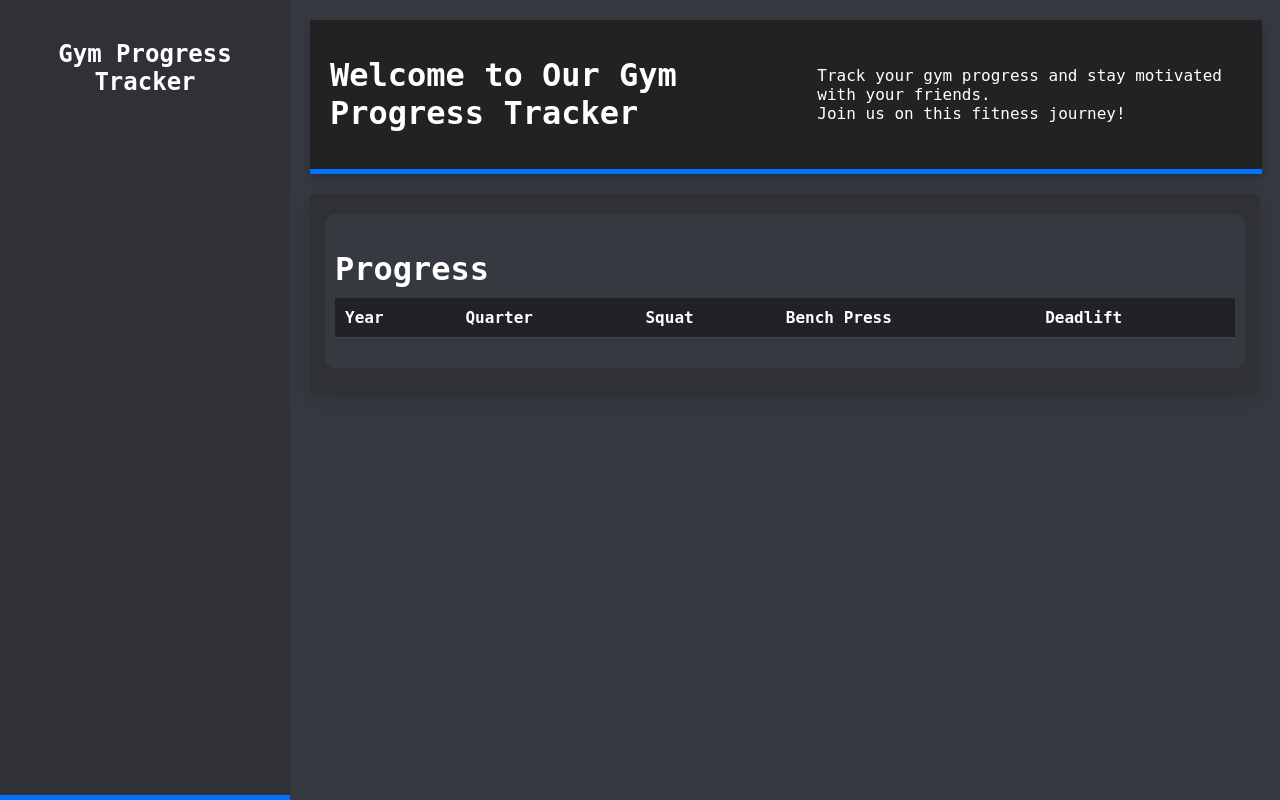
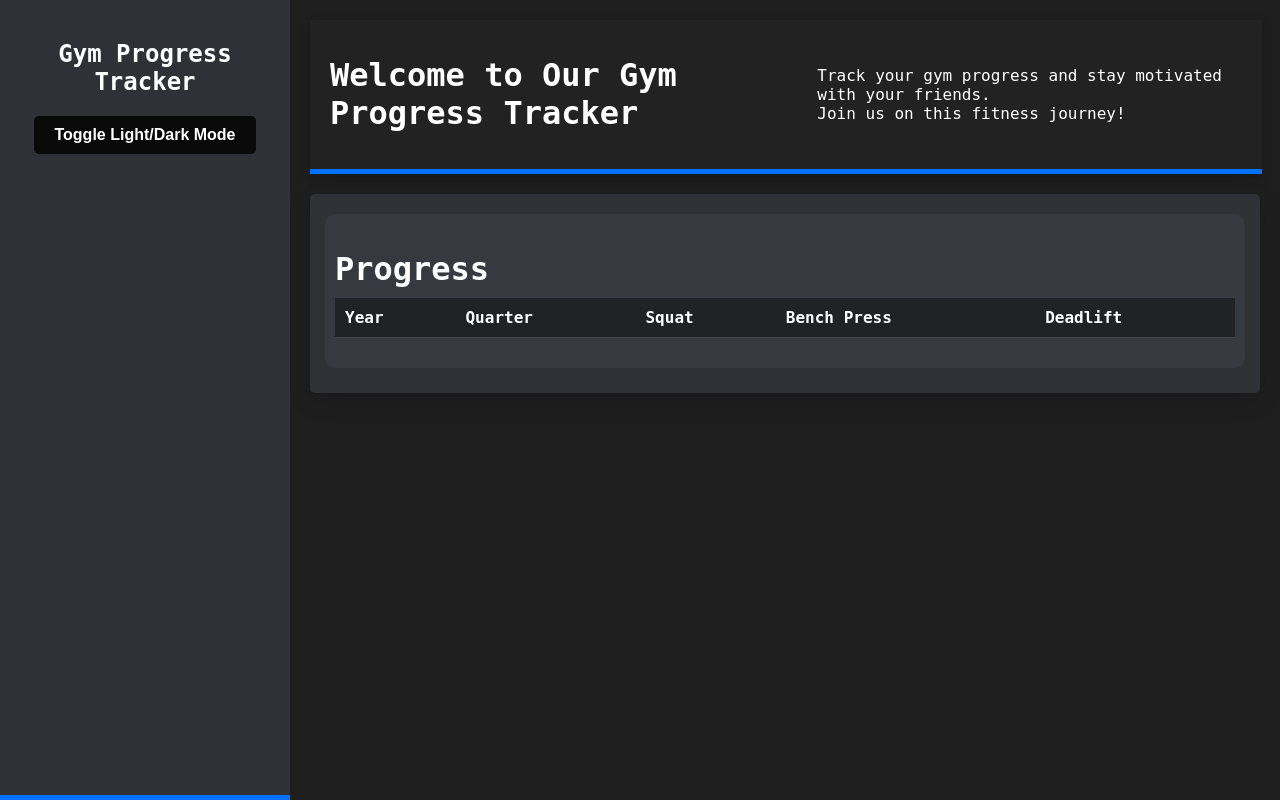
Before and after one commit to leighton075/075.it.com, a PHP site: page / in a window 1280 px wide. Run offline with PHP 8.4, Linux system fonts and the light colour scheme; lists and menus that the app fills with data are empty; some libraries are stand-ins or nearby versions.

Commit message:
Dark mode button added

```diff
--- a/assets/css/main.css
+++ b/assets/css/main.css
@@ -64,6 +64,88 @@ a:hover {
     margin: 0;
     width: 100%;
 }
+/* Default dark mode styling */
+body {
+    background-color: #1e1e1e;  /* Dark background */
+    color: white;  /* Light text */
+    transition: background-color 0.5s, color 0.5s;
+}
+
+/* Light mode styling */
+body.light-mode {
+    background-color: #ffffff;  /* Light background */
+    color: black;  /* Dark text */
+}
+
+/* Button Styling */
+#theme-toggle {
+    padding: 10px 20px;
+    font-family: 'Poppins', sans-serif;
+    font-weight: bold;
+    border: none;
+    cursor: pointer;
+    background-color: #090909;
+    color: #ffffff;
+    border-radius: 5px;
+    font-size: 16px;
+    transition: 0.3s ease-in-out;
+}
+
+/* Button hover styling */
+#theme-toggle:hover {
+    background-color: white;
+    color: black;
+    border: 1px solid black;
+}
+
+/* Light mode button styling */
+body.light-mode #theme-toggle {
+    background-color: white;
+    color: black;
+}
+
+/* Light mode button hover styling */
+body.light-mode #theme-toggle:hover {
+    background-color: black;
+    color: white;
+    border: 1px solid white;
+}
+
+/* Additional styling for links */
+a {
+    color: #00bcd4;  /* Set link color */
+    text-decoration: none;
+}
+
+a:hover {
+    color: #ff5722;  /* Change link color on hover */
+}
+
+/* Make sure all text elements are affected */
+body.light-mode a {
+    color: #00bcd4;
+}
+
+body:not(.light-mode) a {
+    color: #00bcd4;
+}
+
+.settings-cog {
+    position: fixed;
+    top: 20px;
+    right: 20px;
+    background-color: rgba(0, 0, 0, 0.5);
+    padding: 10px;
+    border-radius: 50%;
+    cursor: pointer;
+    transition: background-color 0.3s;
+}
+
+.settings-cog i {
+    font-size: 24px;
+    color: white;
+}
+
 
 .sidebar-list li {
     display: flex;
--- /dev/null
+++ b/assets/js/theme-toggle.js
@@ -0,0 +1,25 @@
+document.addEventListener("DOMContentLoaded", () => {
+    const toggleButton = document.getElementById("theme-toggle");
+
+    // Check the saved theme preference from localStorage
+    if (localStorage.getItem("theme") === "light") {
+        document.body.classList.add("light-mode");
+        document.body.classList.remove("dark-mode");
+    } else {
+        document.body.classList.add("dark-mode");
+        document.body.classList.remove("light-mode");
+    }
+
+    // Toggle theme when the button is clicked
+    toggleButton.addEventListener("click", () => {
+        if (document.body.classList.contains("dark-mode")) {
+            document.body.classList.remove("dark-mode");
+            document.body.classList.add("light-mode");
+            localStorage.setItem("theme", "light"); // Save to localStorage
+        } else {
+            document.body.classList.remove("light-mode");
+            document.body.classList.add("dark-mode");
+            localStorage.setItem("theme", "dark"); // Save to localStorage
+        }
+    });
+});
--- a/index.html
+++ b/index.html
@@ -5,6 +5,7 @@
 		<meta charset="utf-8" />
 		<meta name="viewport" content="width=device-width, initial-scale=1, user-scalable=no" />
 		<link rel="stylesheet" href="assets/css/main.css" />
+		<link rel="stylesheet" href="https://cdnjs.cloudflare.com/ajax/libs/font-awesome/6.0.0-beta3/css/all.min.css">
 		<noscript><link rel="stylesheet" href="assets/css/noscript.css" /></noscript>
 		<script src="https://www.gstatic.com/firebasejs/8.6.8/firebase-app.js"></script>
 		<script src="https://www.gstatic.com/firebasejs/8.6.8/firebase-firestore.js"></script>
@@ -15,10 +16,15 @@
 		<div id="sidebar">
 			<div class="sidebar-header">
 				<h2>Gym Progress Tracker</h2>
+				<button id="theme-toggle">Toggle Light/Dark Mode</button>
 			</div>
 			<ul class="sidebar-list" id="person-list">
 				<!-- List of people will be populated by JavaScript -->
 			</ul>
+		</div>
+
+		<div id="settings-cog" class="settings-cog">
+			<i class="fas fa-cog"></i>
 		</div>
 
 		<!-- Main Content -->
@@ -58,6 +64,7 @@
 		</div>
 
 		<!-- Scripts -->
+		<script src="assets/js/theme-toggle.js"></script>
 		<script src="assets/js/main.js"></script>
 		<script>
 			document.addEventListener('DOMContentLoaded', async () => {
```
